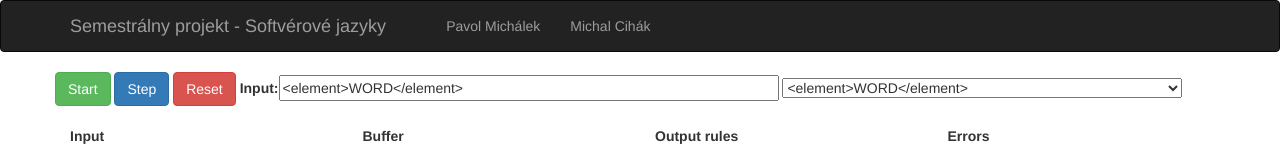
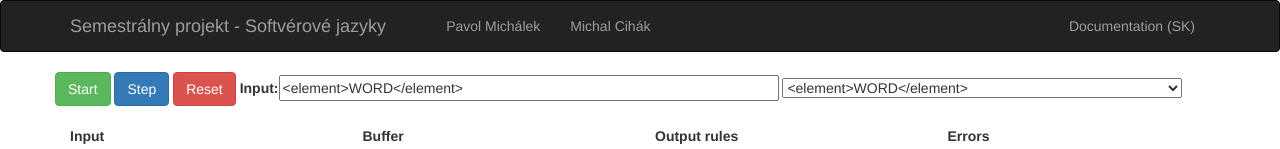
Before and after one commit to yodatar/SoftJaz, a plain HTML site: page index.html in a window 1280 px wide. Shown: the top 149 px of the page. Drawn offline with nearby package versions, Linux system fonts and the light colour scheme.

Commit message:
neon added

```diff
--- a/index.html
+++ b/index.html
@@ -75,6 +75,9 @@
 				<li class=""><a href="#">Pavol Michálek</a></li>
 				<li><a href="#">Michal Cihák</a></li>
 			</ul>
+			<ul class="nav navbar-nav navbar-right">
+				<li class=""><a href="michalek_cihak.pdf">Documentation (SK)</a></li>
+			</ul>
 		</div><!--/.nav-collapse -->
 	</div>
 </nav>
```
Also changed, not shown: 1 other file.
